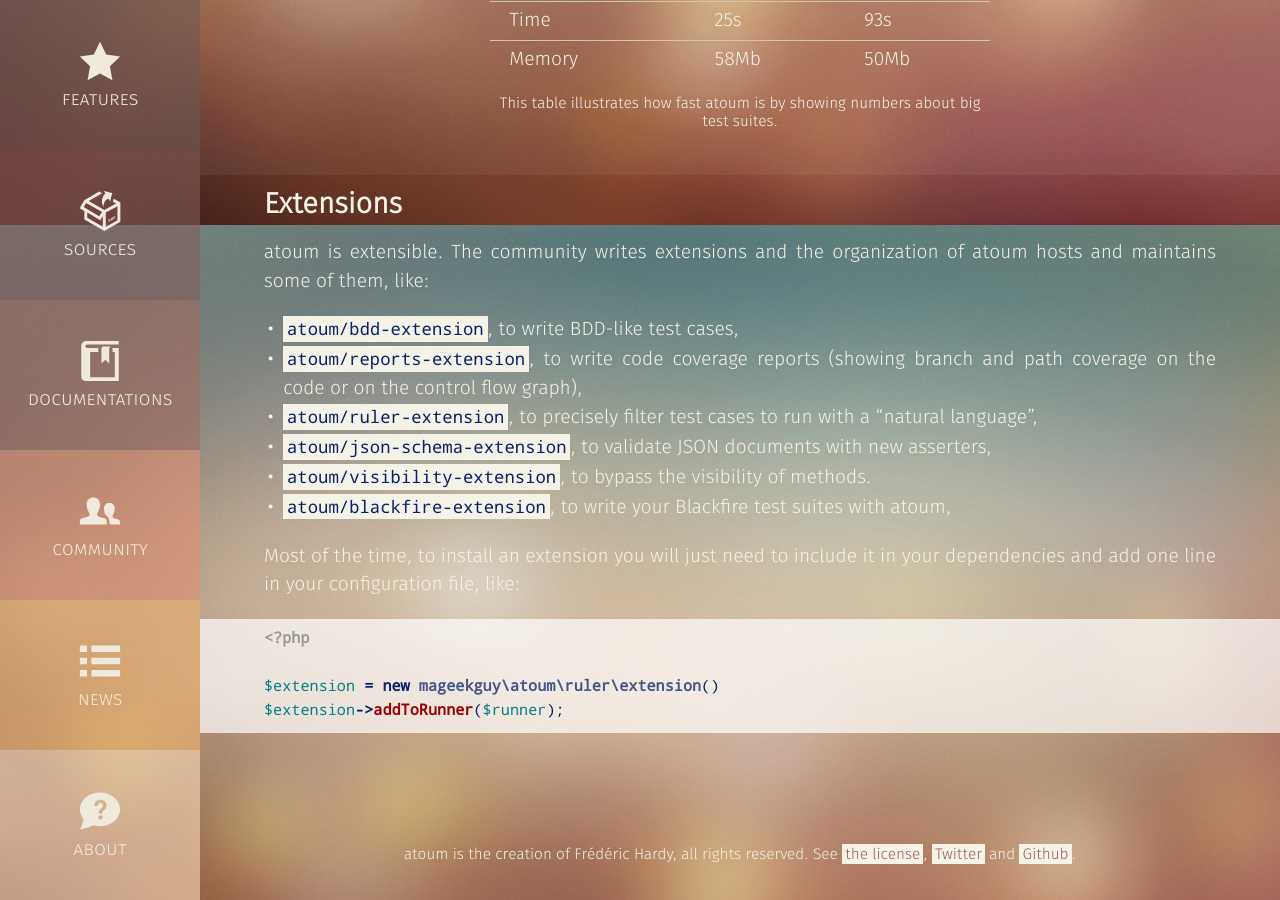
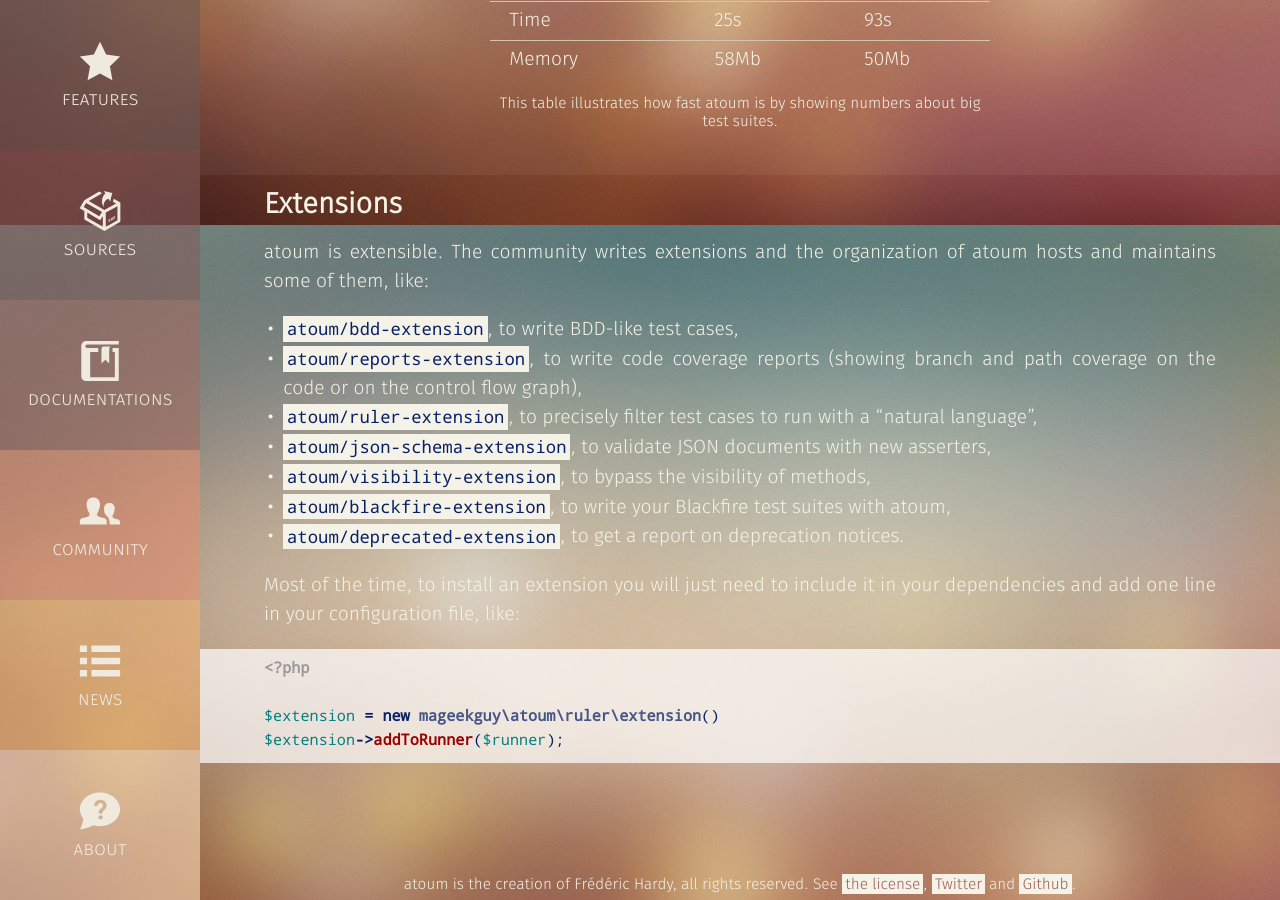
Before and after one commit to atoum/atoum.github.io, a Jekyll site: the page built from features.md, in a window 1280 px wide and 900 px high, scrolled down 6075 px. Built offline with Jekyll 4.4.1, drawn with Linux system fonts in a browser that asks for light colours.

Commit message:
Add the deprecated extension

```diff
--- a/features.md
+++ b/features.md
@@ -85,15 +86,15 @@ $this
             ->isEqualTo(3);
 {% endhighlight %}
 
-In the later example, the `given`, `when` and `then` keywords are “empty asserters”. They execute nothing. They are used to provide a better test case design.
+In the later example, the `given`, `when` and `then` keywords are “empty asserters”. They execute nothing. They are used
+to provide a better test case design.
 </section>
 
 <section class="visual-section">
 ## Meaningful asserters
 
-atoum provides a [full-featured set of natural and
-expressive assertions][asserters] making test cases as much readable as possible. The following example asserts the integer
-`150` is greater than `100` and lower than or equal to `200`:
+atoum provides a [full-featured set of natural and expressive assertions][asserters] making test cases as much readable
+as possible. The following example asserts the integer `150` is greater than `100` and lower than or equal to `200`:
 
 {% highlight php %}
 <?php
@@ -278,9 +279,8 @@ atoum integrates well with the following non-exhaustive softwares or services:
 ## Fast
 
 First, atoum comes with a concurrent engine, which makes it fast (and secure) by default. Second, atoum is lightweight.
-For instance, the following table shows the time and memory required to run atoum's test suite and
-[Hoa][hoa]'s test suite, which are known to be important and intensive, both in terms of
-computation and memory:
+For instance, the following table shows the time and memory required to run atoum's test suite and [Hoa][hoa]'s test
+suite, which are known to be important and intensive, both in terms of computation and memory:
 
 <table style="max-width: 500px">
     <caption>This table illustrates how fast atoum is by showing numbers about
@@ -329,15 +329,13 @@ atoum is extensible. The community writes extensions and the organization of ato
 like:
 
 * [`atoum/bdd-extension`][bdd-extension], to write BDD-like test cases,
-* [`atoum/reports-extension`][reports-extension], to write code coverage
-  reports (showing branch and path coverage on the code or on the control flow graph),
-* [`atoum/ruler-extension`][ruler-extension], to precisely filter test
-  cases to run with a “natural language”,
-* [`atoum/json-schema-extension`][json-schema-extension], to validate
-  JSON documents with new asserters,
-* [`atoum/visibility-extension`][visibility-extension], to bypass the
-  visibility of methods.
+* [`atoum/reports-extension`][reports-extension], to write code coverage reports (showing branch and path coverage on
+  the code or on the control flow graph),
+* [`atoum/ruler-extension`][ruler-extension], to precisely filter test cases to run with a “natural language”,
+* [`atoum/json-schema-extension`][json-schema-extension], to validate JSON documents with new asserters,
+* [`atoum/visibility-extension`][visibility-extension], to bypass the visibility of methods,
 * [`atoum/blackfire-extension`][blackfire-extension], to write your Blackfire test suites with atoum,
+* [`atoum/deprecated-extension`][deprecated-extension], to get a report on deprecation notices.
 
 Most of the time, to install an extension you will just need to include it in your dependencies and add one line in your
 configuration file, like:
@@ -378,3 +376,4 @@ $extension->addToRunner($runner);
 [json-schema-extension]: /atoum/#/json-schema-extension
 [visibility-extension]: /atoum/#/visibility-extension
 [blackfire-extension]: /atoum/#/blackfire-extension
+[deprecated-extension]: /atoum/#/deprecated-extension
```
Also changed, not shown: other parts of features.md (+2 -1 lines).
